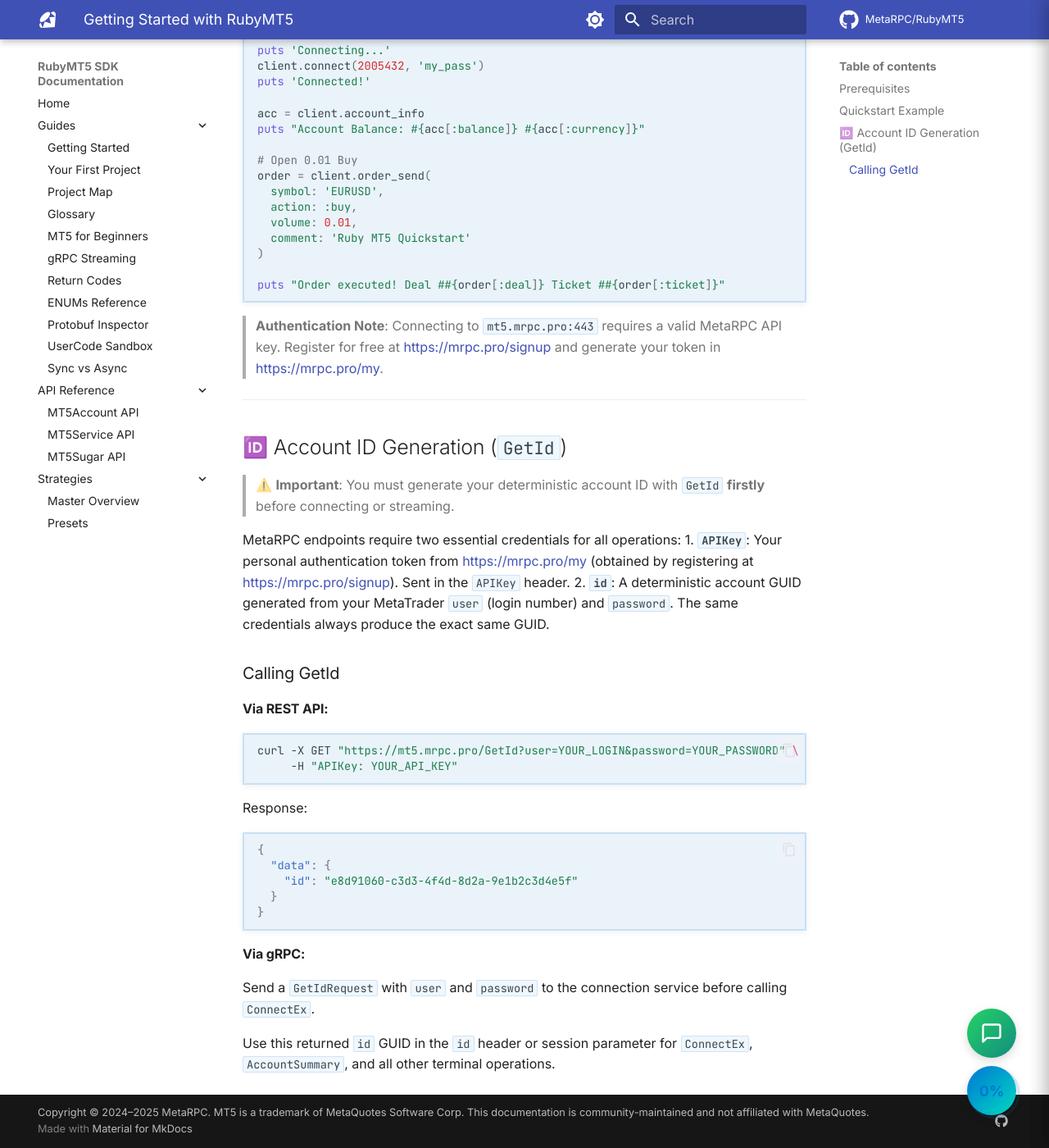
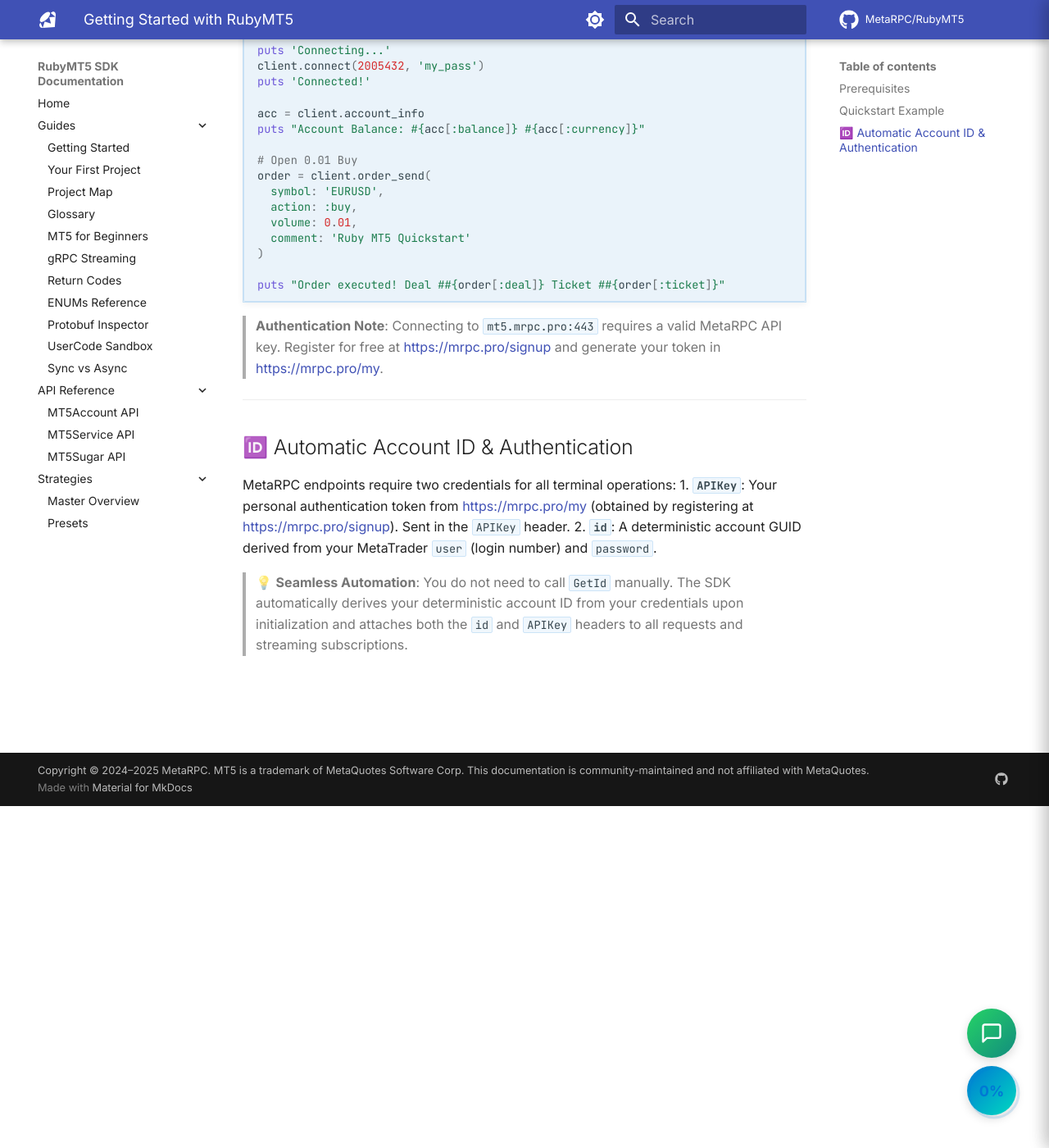
Before and after one commit to MetaRPC/RubyMT5, an MkDocs documentation site: the page built from docs/getting-started.md, in a window 1280 px wide and 1400 px high, scrolled down 417 px. Shown: the whole window at 82% size. Built offline with MkDocs 1.6.1 and Material for MkDocs 9.7.7, drawn with Linux system fonts in a browser that asks for light colours; comment, search, counter and statistics services are not loaded.

Commit message:
feat: automate GetId and support apiKey in Account constructor

````diff
--- a/docs/getting-started.md
+++ b/docs/getting-started.md
@@ -36,32 +36,10 @@ puts "Order executed! Deal ##{order[:deal]} Ticket ##{order[:ticket]}"
 
 ---
 
-## 🆔 Account ID Generation (`GetId`)
+## 🆔 Automatic Account ID & Authentication
 
-> ⚠️ **Important**: You must generate your deterministic account ID with `GetId` **firstly** before connecting or streaming.
+MetaRPC endpoints require two credentials for all terminal operations:
+1. **`APIKey`**: Your personal authentication token from [https://mrpc.pro/my](https://mrpc.pro/my) (obtained by registering at [https://mrpc.pro/signup](https://mrpc.pro/signup)). Sent in the `APIKey` header.
+2. **`id`**: A deterministic account GUID derived from your MetaTrader `user` (login number) and `password`.
 
-MetaRPC endpoints require two essential credentials for all operations:
-1. **`APIKey`**: Your personal authentication token from [https://mrpc.pro/my](https://mrpc.pro/my) (obtained by registering at [https://mrpc.pro/signup](https://mrpc.pro/signup)). Sent in the `APIKey` header.
-2. **`id`**: A deterministic account GUID generated from your MetaTrader `user` (login number) and `password`. The same credentials always produce the exact same GUID.
-
-### Calling GetId
-
-#### Via REST API:
-```bash
-curl -X GET "https://mt5.mrpc.pro/GetId?user=YOUR_LOGIN&password=YOUR_PASSWORD" \
-     -H "APIKey: YOUR_API_KEY"
-```
-
-Response:
-```json
-{
-  "data": {
-    "id": "e8d91060-c3d3-4f4d-8d2a-9e1b2c3d4e5f"
-  }
-}
-```
-
-#### Via gRPC:
-Send a `GetIdRequest` with `user` and `password` to the connection service before calling `ConnectEx`.
-
-Use this returned `id` GUID in the `id` header or session parameter for `ConnectEx`, `AccountSummary`, and all other terminal operations.
+> 💡 **Seamless Automation**: You do not need to call `GetId` manually. The SDK automatically derives your deterministic account ID from your credentials upon initialization and attaches both the `id` and `APIKey` headers to all requests and streaming subscriptions.
````
Also changed, not shown: README.md (+5 -21 lines), docs/All_Guides/GETTING_STARTED.md (+5 -27 lines), docs/All_Guides/Your_First_Project.md (+5 -20 lines), docs/connection.md (+3 -12 lines), 3 other files.
